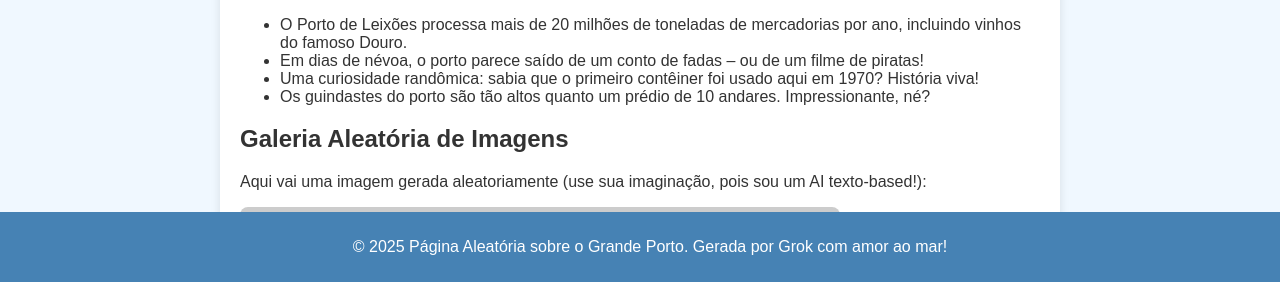
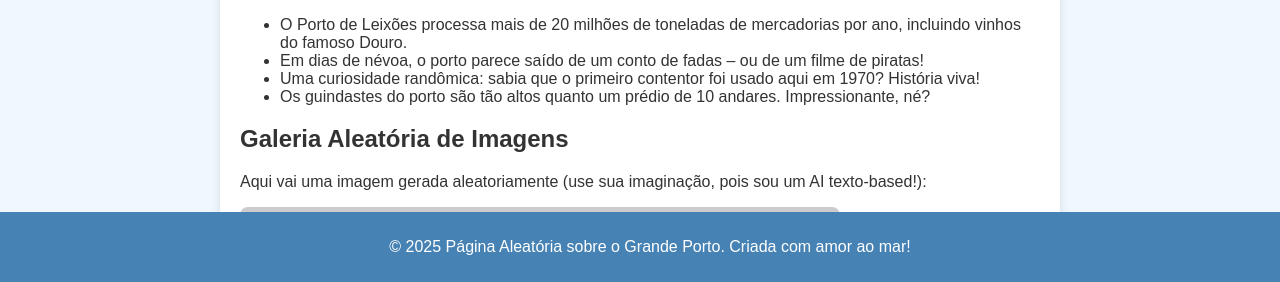
Before and after one commit to jmoreira01/azure-cyber-porto, a plain HTML site: page index.html in a window 1280 px wide. Shown: the part 518-800 px from the top of the page. Drawn offline with Linux system fonts and the light colour scheme; placeholder pictures from the web are drawn by us.

Commit message:
Update index.html

```diff
--- a/index.html
+++ b/index.html
@@ -76,7 +76,7 @@
             <ul>
                 <li>O Porto de Leixões processa mais de 20 milhões de toneladas de mercadorias por ano, incluindo vinhos do famoso Douro.</li>
                 <li>Em dias de névoa, o porto parece saído de um conto de fadas – ou de um filme de piratas!</li>
-                <li>Uma curiosidade randômica: sabia que o primeiro contêiner foi usado aqui em 1970? História viva!</li>
+                <li>Uma curiosidade randômica: sabia que o primeiro contentor foi usado aqui em 1970? História viva!</li>
                 <li>Os guindastes do porto são tão altos quanto um prédio de 10 andares. Impressionante, né?</li>
             </ul>
         </section>
@@ -90,7 +90,7 @@
     </main>
 
     <footer>
-        <p>&copy; 2025 Página Aleatória sobre o Grande Porto. Gerada por Grok com amor ao mar!</p>
+        <p>&copy; 2025 Página Aleatória sobre o Grande Porto. Criada com amor ao mar!</p>
     </footer>
 </body>
 </html>
```
